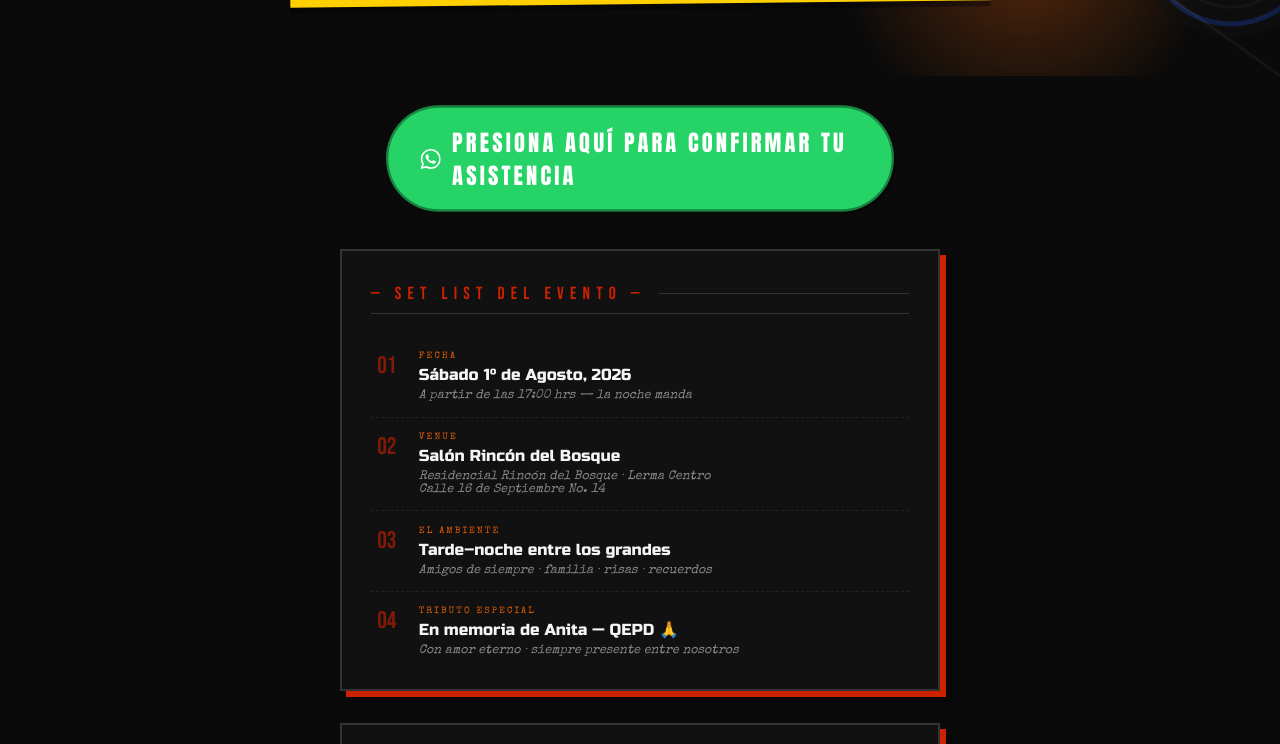
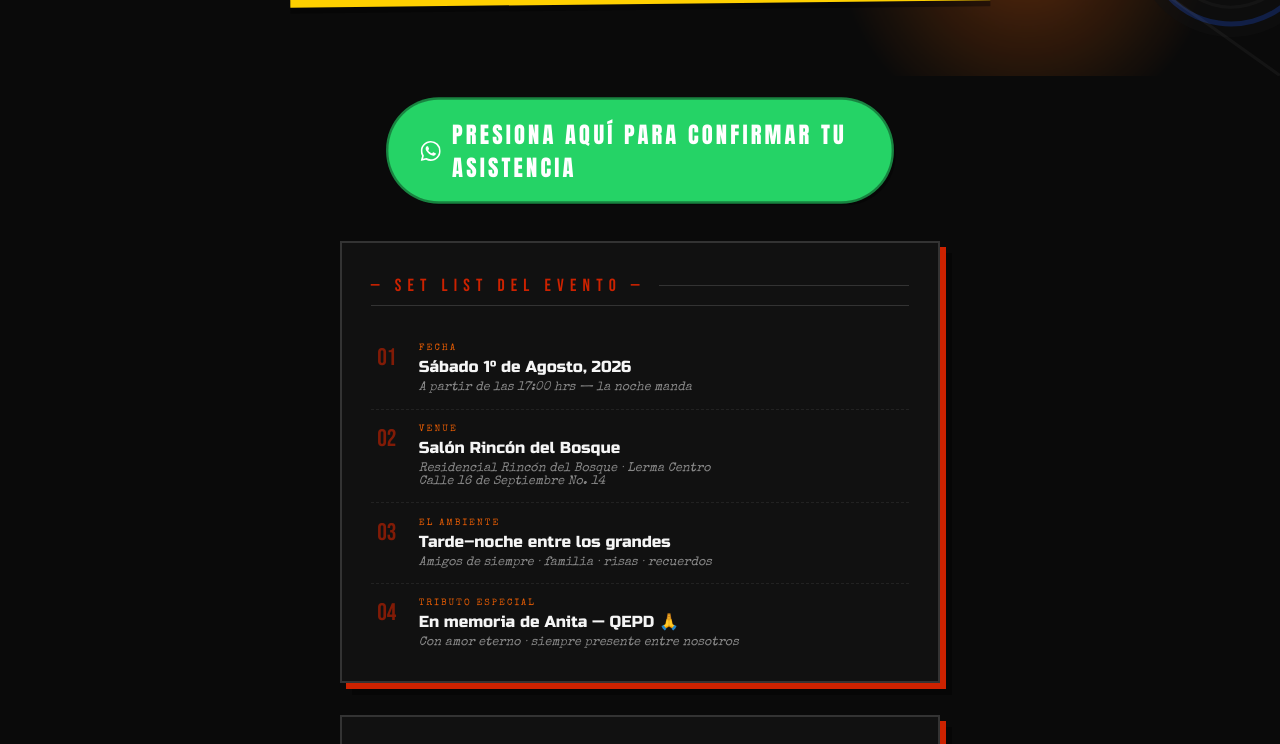
Before and after one commit to cjhirashi/invitacion-ana-luis, a plain HTML site: page index.html in a window 1280 px wide. Shown: the part 836-1580 px from the top of the page. Drawn offline with nearby package versions, Linux system fonts and the light colour scheme.

Commit message:
Remove top padding from section to tighten button spacing

```diff
--- a/index.html
+++ b/index.html
@@ -449,7 +449,7 @@
       text-transform: uppercase;
       padding: 1.1rem 2rem;
       max-width: 500px;
-      margin: .5rem auto 1.5rem;
+      margin: 1.5rem auto;
       border-radius: 50px;
       box-shadow: 4px 4px 0 rgba(0,0,0,.4);
       animation: pulse-ring 1.6s ease-in-out infinite;
@@ -632,7 +632,7 @@
 </section>
 
 <!-- SETLIST / DETAILS -->
-<section style="background:#0A0A0A; padding: 1.5rem 1rem 3rem;">
+<section style="background:#0A0A0A; padding: 0 1rem 3rem;">
 
   <!-- BOTÓN WA PULSE -->
   <a
```
